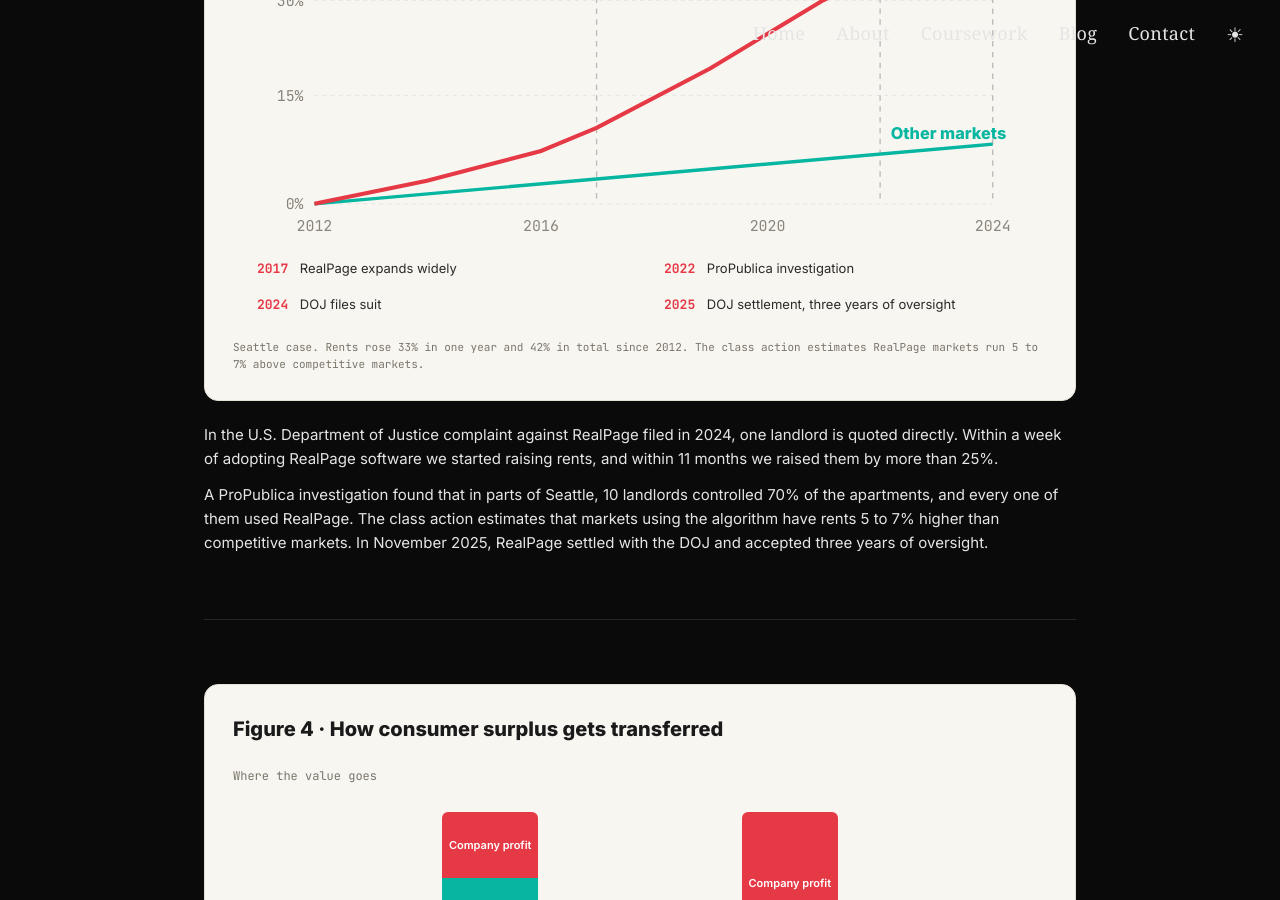
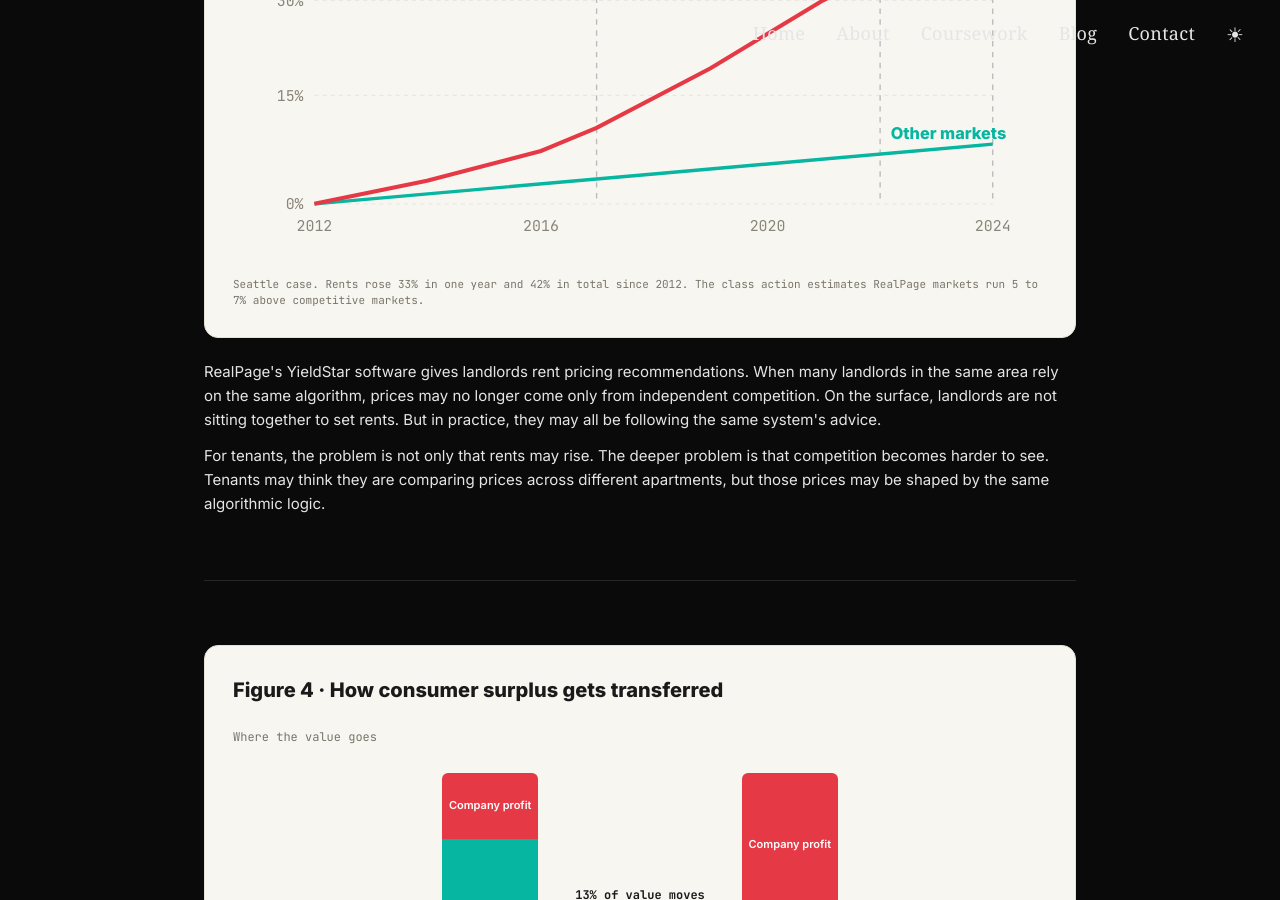
Before and after one commit to crushWu8/my-site, a Jekyll site: the page built from _posts/2026-06-18-the-price-is-watching-you.md, in a window 1280 px wide and 900 px high, scrolled down 6204 px. Built offline with Jekyll 4.4.1, drawn with Linux system fonts in a browser that asks for light colours.

Commit message:
new blog

```diff
--- a/_posts/2026-06-18-the-price-is-watching-you.md
+++ b/_posts/2026-06-18-the-price-is-watching-you.md
@@ -240,17 +240,11 @@
             <text x="570" y="232" fill="#06B6A0" text-anchor="end" font-weight="700">Other markets</text>
           </g>
         </svg>
-        <ul class="pe-events">
-          <li><span class="pe-ev-yr">2017</span> RealPage expands widely</li>
-          <li><span class="pe-ev-yr">2022</span> ProPublica investigation</li>
-          <li><span class="pe-ev-yr">2024</span> DOJ files suit</li>
-          <li><span class="pe-ev-yr">2025</span> DOJ settlement, three years of oversight</li>
-        </ul>
         <p class="pe-fig-note">Seattle case. Rents rose 33% in one year and 42% in total since 2012. The class action estimates RealPage markets run 5 to 7% above competitive markets.</p>
       </figure>
       <div class="pe-fig-read">
-        <p>In the U.S. Department of Justice complaint against RealPage filed in 2024, one landlord is quoted directly. Within a week of adopting RealPage software we started raising rents, and within 11 months we raised them by more than 25%.</p>
-        <p>A ProPublica investigation found that in parts of Seattle, 10 landlords controlled 70% of the apartments, and every one of them used RealPage. The class action estimates that markets using the algorithm have rents 5 to 7% higher than competitive markets. In November 2025, RealPage settled with the DOJ and accepted three years of oversight.</p>
+        <p>RealPage's YieldStar software gives landlords rent pricing recommendations. When many landlords in the same area rely on the same algorithm, prices may no longer come only from independent competition. On the surface, landlords are not sitting together to set rents. But in practice, they may all be following the same system's advice.</p>
+        <p>For tenants, the problem is not only that rents may rise. The deeper problem is that competition becomes harder to see. Tenants may think they are comparing prices across different apartments, but those prices may be shaped by the same algorithmic logic.</p>
       </div>
     </div>
 
@@ -490,9 +484,6 @@
 
 /* Fig 3 · line chart */
 .pe-linechart{width:100%; height:auto; display:block}
-.pe-events{list-style:none; margin:20px 0 0; padding:0; display:grid; grid-template-columns:repeat(2,1fr); gap:8px 24px}
-.pe-events li{font-size:13px; color:#2a2a2a; border:none; padding:0}
-.pe-ev-yr{font-family:"JetBrains Mono",monospace; font-weight:700; color:#E63946; margin-right:8px}
 
 /* Fig 4 · stacked concept */
 .pe-stack{display:flex; align-items:flex-end; justify-content:center; gap:0; height:280px; padding:0 10px}
@@ -508,7 +499,6 @@
 .pe-stack-arrow::after{content:""; width:100%; height:2px; background:#1a1a1a; position:relative}
 .pe-stack-arrow-label{font-family:"JetBrains Mono",monospace; font-size:12px; font-weight:700; color:#1a1a1a; margin-bottom:8px; text-align:center}
 @media(max-width:560px){
-  .pe-events{grid-template-columns:1fr}
   .pe-stack{gap:0} .pe-stack-arrow{min-width:80px}
   .pe-bars2{gap:36px}
 }
```
Also changed, not shown: 2 other files.
